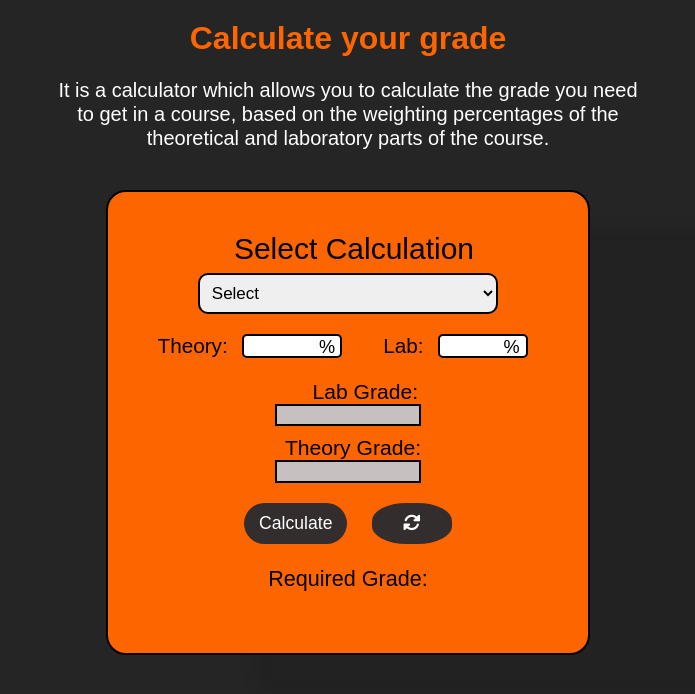
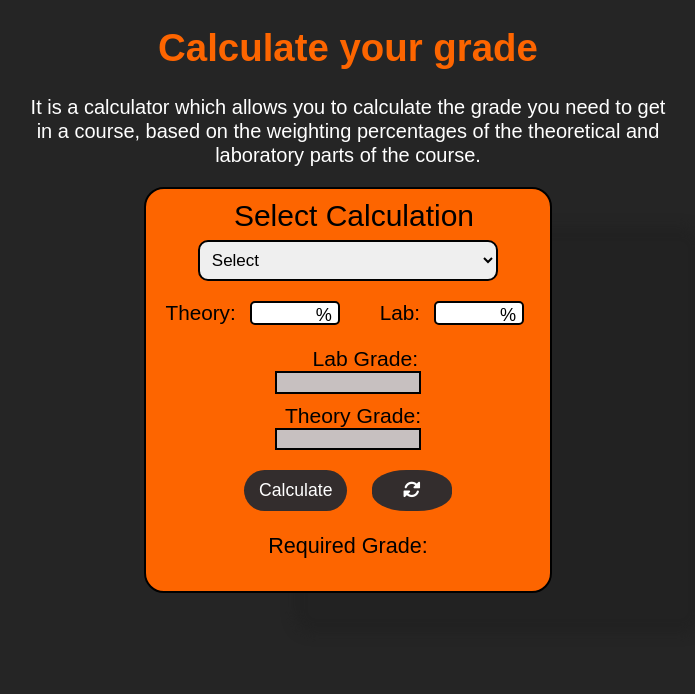
Before and after one commit to labrospan/UniCalculator, a plain HTML site: page index.html in a window 1280 px wide. Shown: the whole page, without its empty margins (292-987 px from the left). Drawn offline with Linux system fonts and the light colour scheme.

Commit message:
Add files via upload

```diff
--- a/style.css
+++ b/style.css
@@ -2,17 +2,16 @@ body{
     font-family: "Arial", Arial, Helvetica, sans-serif;
     text-align: center;
     background-color: #252525;
-    margin: 40px;
-    margin-top: 300px;
+    margin-left: auto;
+    margin-right: auto;
 
     /* Every screen*/
     font-size: 1em;
 }
 
 h1{
-    font-size: 2.7vm;
+    font-size: 3vmax;
     color: #fd6500;
-    margin-top: -300px;
 
     /* every screen*/
     text-align: center;
@@ -29,24 +28,21 @@ input, button, select{
 
 .header{
     background-color: #252525;
-    padding: 20px;
     color: white;
-    border-radius: 8px;
-    margin-bottom: -150px;
 }
 
 
 .par{
     font-size: 1.25em;
-    margin-top: 10px;
-    margin-bottom: 10px;
 
     /* Every screen*/
     max-width: 50%;
     text-align: center;
     word-wrap: break-word;
     white-space: normal;
-    margin: 0 auto;
+    margin: 20px;
+    margin-left: auto;
+    margin-right: auto;
     line-height: 1.2;
 }
 
@@ -54,9 +50,11 @@ input, button, select{
 .container{
     background-color: #fd6500;
     border-radius: 20px;
-    width: 400px;
+    width: 30%;
     margin: 0 auto;
-    padding: 40px;
+    margin-left: auto;
+    margin-right: auto;
+    padding: 10px;
     box-shadow: 150px 40px 12px rgb(34, 34, 34);
     border: 2.5px solid rgb(0, 0, 0);
 
@@ -295,7 +293,7 @@ select{
     .button_row{
         flex-direction: column;
         align-items: center;
-        gap: 10px;
+        gap:   10px;
     }
 
     .btn, .reset{
@@ -332,4 +330,8 @@ select{
         font-size: 1em;
         margin-bottom: 15px;
     }
+
+    .h1{
+        font-size: 1.2em;
+    }
 }
```
